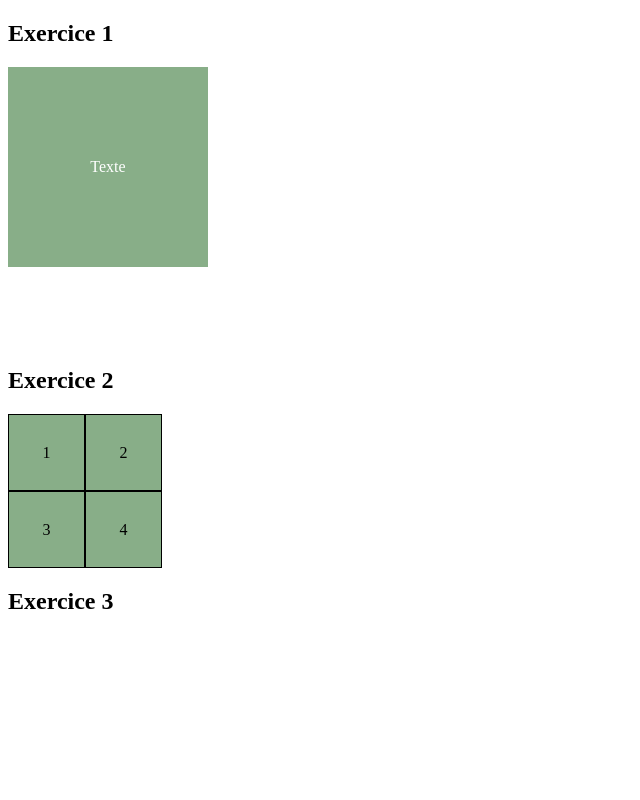
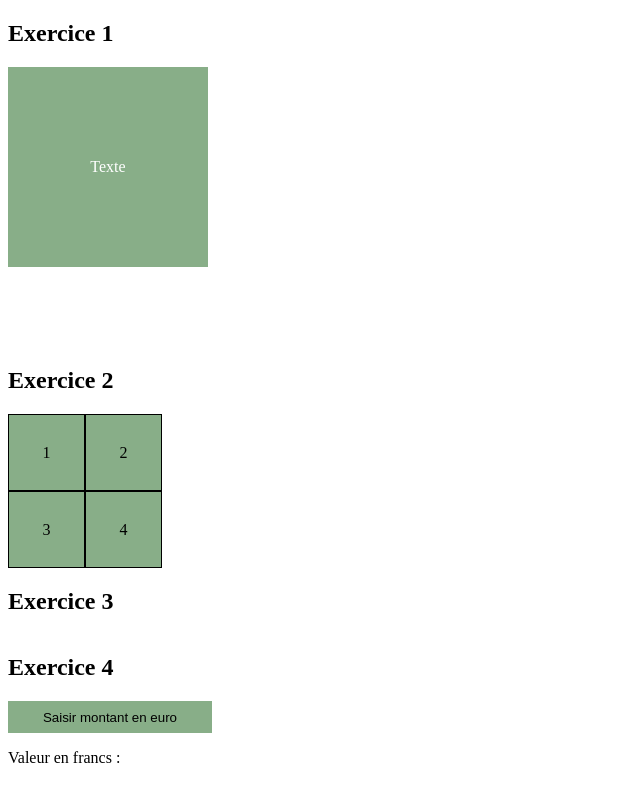
Before and after one commit to Skyflexx/Small-exercices-JS, a plain HTML site: page index.html in a window 1280 px wide. Shown: the whole page, without its empty margins (0-640 px from the left). Drawn offline with Linux system fonts and the light colour scheme.

Commit message:
Exo 4 done

```diff
--- a/index.html
+++ b/index.html
@@ -20,6 +20,8 @@
 
 <section id="s3"></section>
 
+<h2> Exercice 4 </h2>
+
 <section id="s4"></section>
 
 <script src="script.js"></script>
--- a/script.js
+++ b/script.js
@@ -95,3 +95,43 @@ document.onkeydown = function(event){
         i-- // On décrémente i pour pouvoir accéder à la box qui précède celle qu'on vient de supprimer.
     }
 }
+
+// Exercice 4
+
+// Déclarations
+
+// Création de notre formulaire
+const section4 = document.querySelector("#s4")
+const form = document.createElement("input")
+section4.appendChild(form)
+
+// Ajout d'un id, d'une classe CSS, d'une valeur et d'un type à notre formulaire
+form.classList.add("formEl")
+form.id = "inputEl"
+form.value = "Saisir montant en euro"
+form.type = "text"
+
+// Ajout d'un paragraphe qui servira pour afficher des messages dont le resultat en live de la conversion
+const message = document.createElement("p")
+section4.appendChild(message)
+message.textContent = "Valeur en francs :"
+
+// Fonctions
+
+form.addEventListener("click", function(){ // Au clic de l'inputField, on la vide à chaque fois comme une réinitialisation
+    form.value = ""
+    message.textContent = "Valeur en francs :" // On réaffiche le message de base.
+})
+
+form.onkeyup = function(){ // form.onkeyup, càd si une touche du clavier est levée. (onkeydown ne fonctionnait pas correctement pour cette fct)
+
+   if (isNaN(form.value)){ // isNaN est une fct native de JS pour "Is Not a Number". Retourne true si c'est le cas. Donc si true alors on affiche un message d'alerte.
+
+    message.textContent = "Veuillez saisir un nombre !" // msg d'alerte si on ne rentre pas de nombre.
+
+   } else {
+
+    message.textContent = "Valeur en francs : " + ((form.value) * 6.55957).toFixed(2) // nombre.toFixed(2) veut dire qu'on fixe les décimales à 2 max.
+
+   }
+}
--- a/style.css
+++ b/style.css
@@ -56,3 +56,14 @@
     height : 60px;
     background-color : rgba(255, 81, 0, 0.685);
 }
+
+
+/* Style Exo 4 */
+
+.formEl{
+    border : none;
+    background-color: rgba(136, 174, 136);
+    width : 200px;
+    height : 30px;
+    text-align: center;
+}
```
